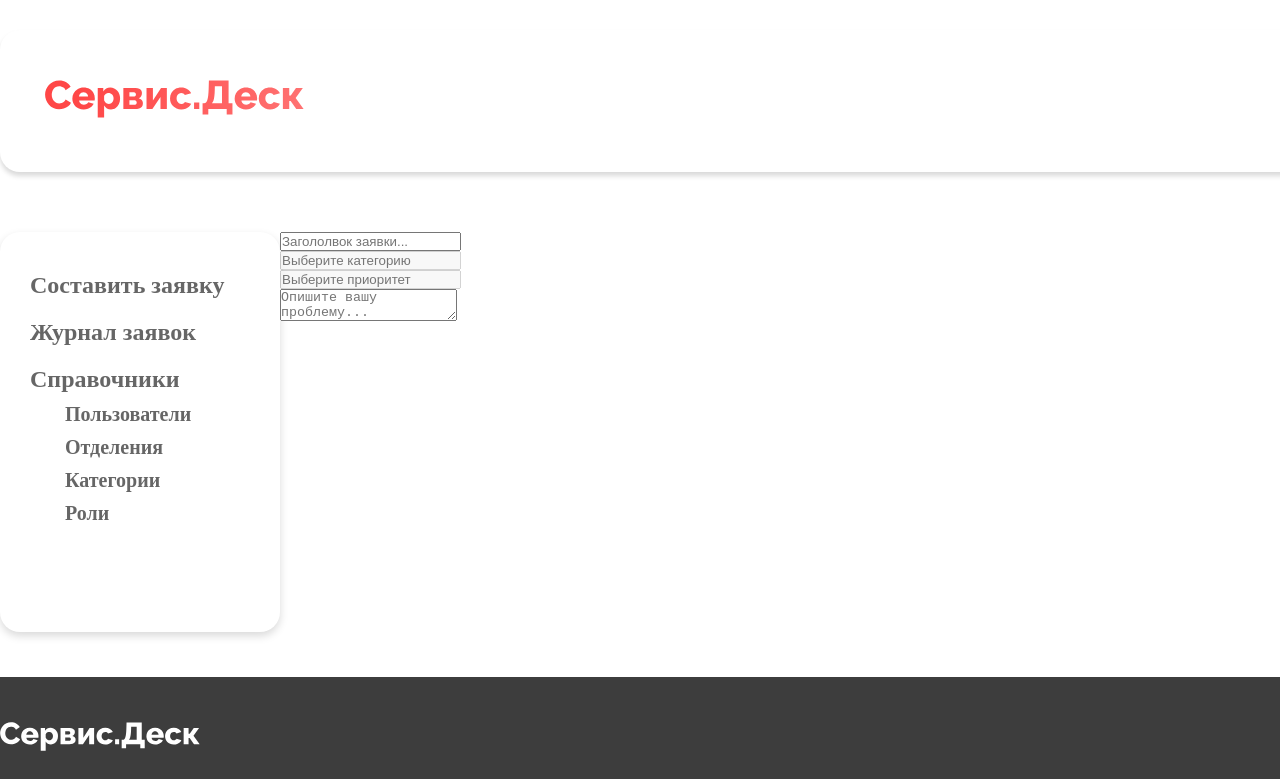
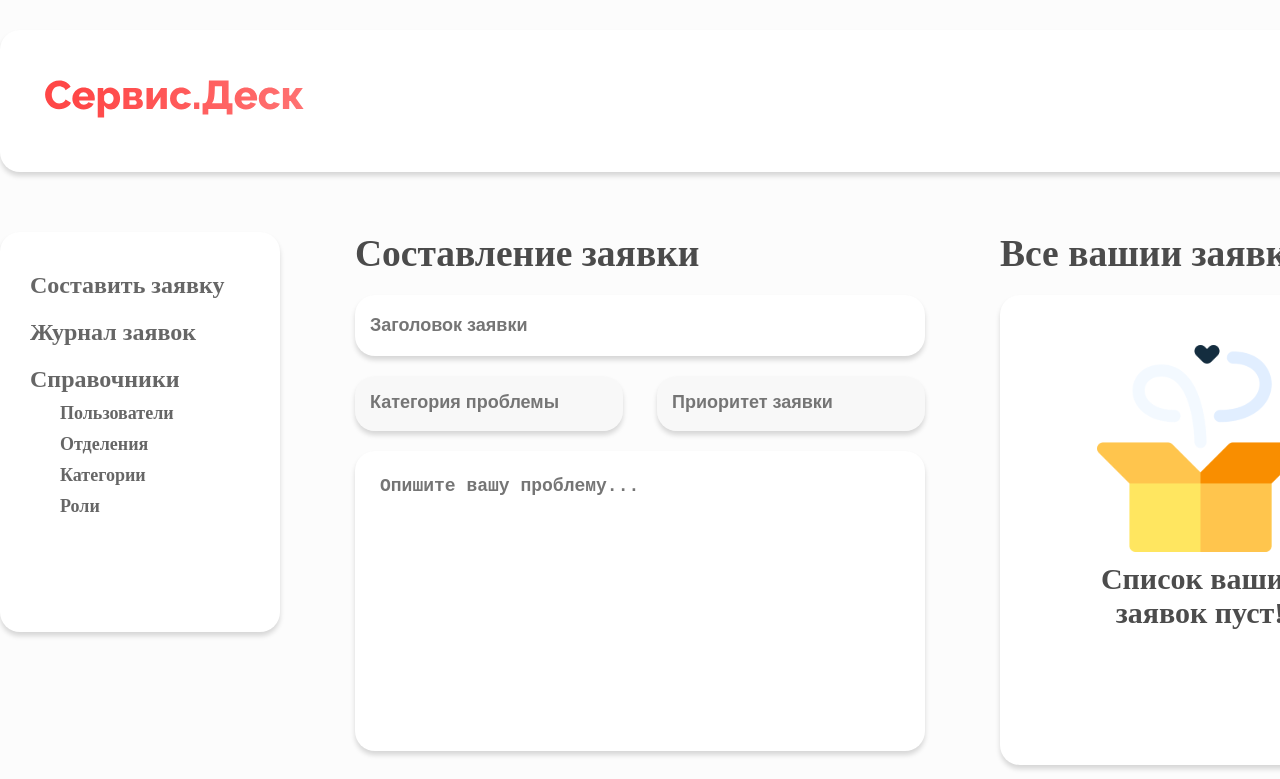
Before and after one commit to Jan1si/servise-desk-node, a React (Create React App) app in the folder app/: page / in a window 1280 px wide. Shown: the top 779 px of the page. Built offline with nearby package versions, Linux system fonts and the light colour scheme.

Commit message:
complite main oage

```diff
--- a/app/src/App.jsx
+++ b/app/src/App.jsx
@@ -1,6 +1,7 @@
-import React from 'react'
-import logo from './assets/logo.svg'
-import logoWhite from './assets/logo-white.svg'
+import React from 'react';
+import logo from './assets/logo.svg';
+import logoWhite from './assets/logo-white.svg';
+import empty from './assets/empty.svg';
 import './index.scss'
 
 export const App = () => {
@@ -44,33 +45,41 @@ export const App = () => {
             </div>
             {/* Nav */}
 
-
+            {/* Form */}
             <div className="formBlock">
-              <div className="title"></div>
-                <form action="">
+              <div className="title">
+                <h2>Составление заявки</h2>
+              </div>
+              <form>
                 <div className="inputGroup">
-                    <input name='title' type="text" placeholder='Загололвок заявки...'/>
+                  <input name='title' type="text" placeholder='Заголовок заявки'/>
                 </div>
-                  <div className="inputGroup groupRow">
-
+                <div className="inputGroup">
                   <div className="selectInput">
-                      <input name='category'
-                      type="text"
-                      disabled placeholder='Выберите категорию'/>
+                    <input name='category' type="text" disabled placeholder='Категория проблемы'/>
                   </div>
                   <div className="selectInput">
-                      <input name='priority'
-                      type="text"
-                      disabled placeholder='Выберите приоритет'/>
+                    <input name='priority' type="text" disabled placeholder='Приоритет заявки'/>
                   </div>
-
                 </div>
-
                 <div className="inputGroup">
-                    <textarea name="desc" placeholder='Опишите вашу проблему...'>
-                    </textarea>
+                  <textarea name="dsec" placeholder='Опишите вашу проблему...'></textarea>
                 </div>
               </form>
+              <button className="sendFormBtn">Отправить</button>
+            </div>
+            {/* Form */}
+
+            <div className="blockTasks">
+              <div className="title">
+                <h2>Все вашии заявки</h2>
+              </div>
+              <div className="tasksList">
+                <div className="emptyBlock">
+                  <img src={empty} alt="Пусто" />
+                  <p className="emptyText">Список ваших заявок пуст!</p>
+                </div>
+              </div>
             </div>
 
           </div>
--- a/app/src/index.scss
+++ b/app/src/index.scss
@@ -1,3 +1,5 @@
+@import "./var_styles.scss";
+
 *{
     padding: 0;
     margin: 0;
@@ -6,9 +8,10 @@
 }
 .app{
     width: 100%;
-    height: 100vh;
+    min-height: 100vh;
     display: flex;
     flex-direction: column;
+    background: rgb(252, 252, 252);
 }
 
 .container {
@@ -24,54 +27,156 @@
         align-items: center;
         padding: 50px 45px;
         background: white;
-        border-radius: 20px;
-        box-shadow: 0px 4px 5px rgba(0, 0, 0, 0.15);
+        border-radius: $borderBlockRadius;
+        box-shadow: $blockShadow;
         margin-top: 30px;
     }
 }
 
 .main{
-    margin-top: 60px;
+    margin: 60px 0;
     flex-grow: 1;
     .mainBlock{
         display: flex;
-        background: #FFFFFF;
-
+        justify-content: space-between;
     }
+    .navBlock{
+        width: 280px;
+        min-height: 400px;
+        max-height: 400px;
+        background: white;
+        box-shadow: $blockShadow;
+        border-radius: $borderBlockRadius;
         .navMenu{
             padding: 40px 30px;
-        width: 280px;
-        min-height: 400px;
-        box-shadow: 0px 4px 8px rgba(0, 0, 0, 0.15);
-        border-radius: 20px;
+            display: flex;
+            flex-direction: column;
+            grid-gap: 20px;
+        }
         .navList{
             display: flex;
             flex-direction: column;
             grid-gap: 20px;
-            .navItem {
-                font-size: 24px;
-                color: rgba(0, 0, 0, 0.6);
-                font-weight: 700;
-                cursor: pointer;
-            }
         }
         .subNavList{
             display: flex;
             flex-direction: column;
             grid-gap: 10px;
+        }
+        .navItem{
+            font-size: 24px;
+            font-weight: 700;
+            color: $baseTextColor;
+            cursor: pointer;
+        }
         .titleSubList{
             font-size: 24px;
-                color: rgba(0, 0, 0, 0.6);
             font-weight: 700;
-                margin-top: 20px;
+            color: $baseTextColor;
         }
         .subNavItem{
+            font-size: 18px;
             font-weight: 700;
+            color: $baseTextColor;
+            cursor: pointer;
+            margin-left: 30px;
+            width: fit-content;
+        }
+    }
+    .title{
+        margin-bottom: 20px;
+        font-size: 25px;
+        color: $boldTextColor;
+      }
+    .formBlock{
+      min-width: 570px;
+      >form{
+        display: flex;
+        flex-direction: column;
+        grid-gap: 20px;
+      }
+      .inputGroup{
+        display: flex;
+        flex-direction: row;
+        justify-content: space-between;
+        width: 100%;
+        >input{
+            width: 100%;
+            border-radius: $borderBlockRadius;
+            box-shadow: $blockShadow;
+            padding: 20px 15px;
+            font-size: 18px;
+            font-weight: 600;
+            color: $baseTextColor;
+            outline: none;
+            border: none;
+            &::placeholder{
+                font-size: 18px;
+                font-weight: 600;
+            }
+        }
+        >textarea{
+            width: 100%;
+            height: 300px;
+            resize: none;
+            padding: 25px;
+            font-size: 18px;
+            font-weight: 600;
+            border-radius: $borderBlockRadius;
+            box-shadow: $blockShadow;
+            outline: none;
+            border: none;
+        }
+      }
+      .selectInput{
+        width: 47%;
+        >input{
+            width: 100%;
+            padding: 20px 15px;
+            border-radius: $borderBlockRadius;
+            box-shadow: $blockShadow;
+            outline: none;
+            border: none;
+            &::placeholder{
+                font-size: 18px;
+                font-weight: 600;
+            }
+        }
+      }
+      .sendFormBtn{
+        padding: 15px 50px;
+        margin-top: 30px;
         font-size: 20px;
-                margin-left: 35px;
-                color: rgba(0, 0, 0, 0.6);
+        font-weight: 700;
+        color: white;
+        border-radius: 10px;
+        outline: none;
+        border: none;
+        background: $activeButtonColor;
         cursor: pointer;
       }
+    }
+    .tasksList{
+        display: flex;
+        justify-content: center;
+        width: 400px;
+        height: 470px;
+        background: rgb(255, 255, 255);
+        border-radius: $borderBlockRadius;
+        box-shadow: $blockShadow;
+        .emptyBlock{
+            display: flex;
+            flex-direction: column;
+            align-items: center;
+            margin-top: 50px;
+        }
+        .emptyText{
+            font-size: 30px;
+            font-weight: 700;
+            color: $boldTextColor;
+            text-align: center;
+            max-width: 250px;
+            margin-top: 10px;
         }
     }
 }
--- /dev/null
+++ b/app/src/var_styles.scss
@@ -0,0 +1,6 @@
+$baseTextColor: rgba(0, 0, 0, 0.6);
+$activeTextColor: #FF3737;
+$boldTextColor: rgba(0, 0, 0, 0.7);
+$borderBlockRadius: 20px;
+$blockShadow: 0px 4px 5px rgba(0, 0, 0, 0.15);
+$activeButtonColor: linear-gradient(131.33deg, #FF4343 -3.53%, rgba(255, 119, 119, 0.83) 196.14%);
```
Also changed, not shown: 1 other file (tests, documents, lock files or other folders). Lines whose indentation alone changed are shown as unchanged.
